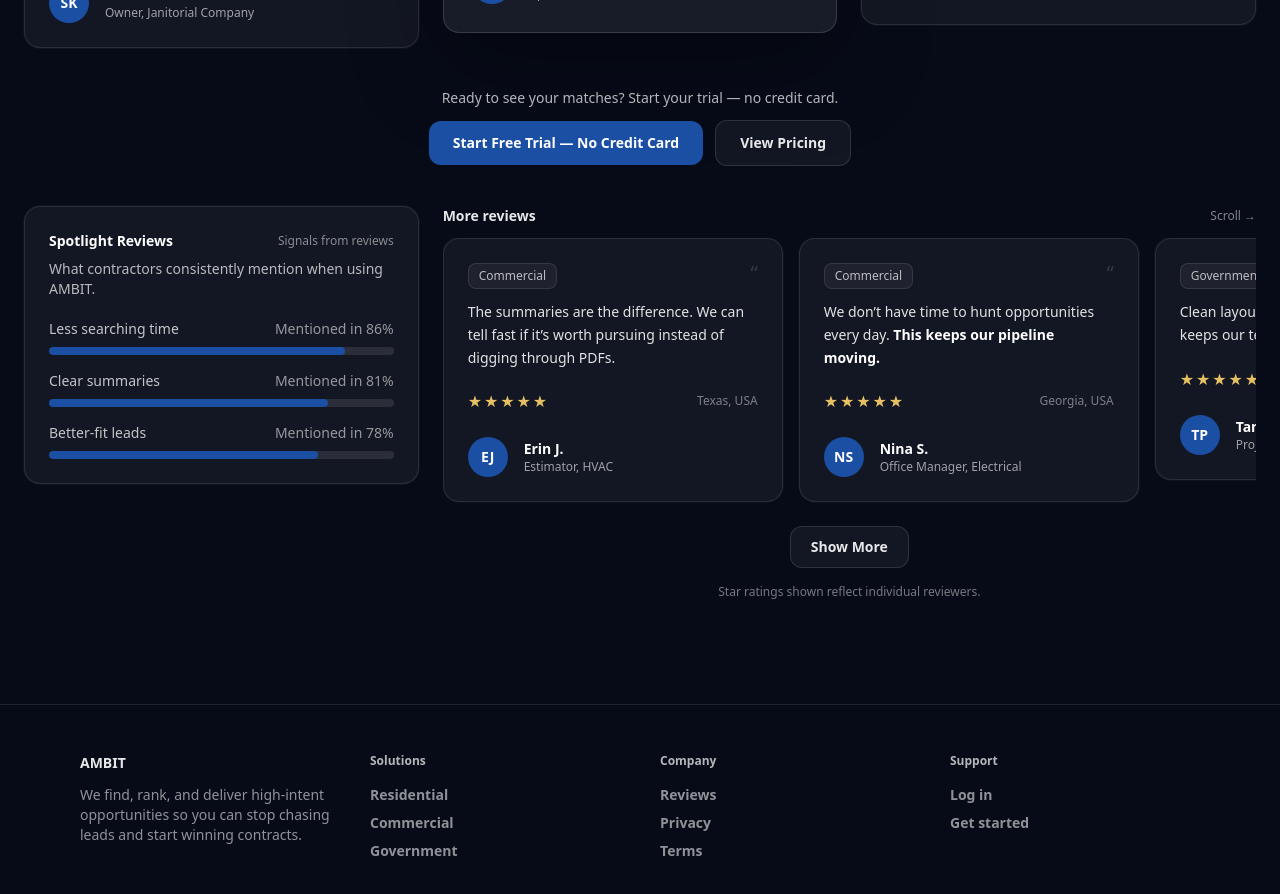
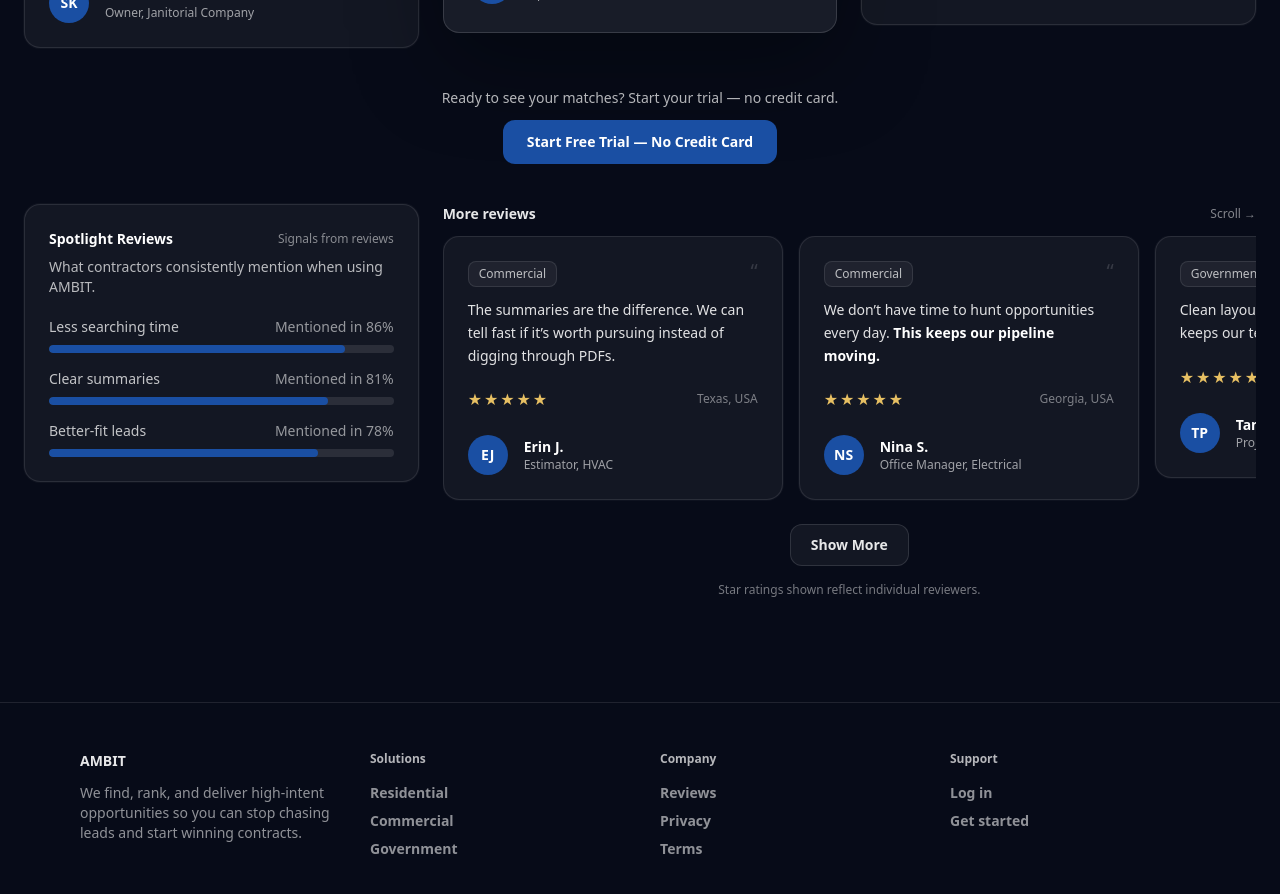
Before and after one commit to seansevrix/ambit, a Next.js app: page /testimonials in a window 1280 px wide. Shown: the part 800-1694 px from the top of the page. Built offline with nearby package versions, Linux system fonts and the light colour scheme.

Commit message:
Remove pricing CTA from testimonials page

```diff
--- a/app/testimonials/page.tsx
+++ b/app/testimonials/page.tsx
@@ -436,9 +436,6 @@ export default function TestimonialsPage() {
             <Link href="/get-started" className={PRIMARY}>
               Start Free Trial — No Credit Card
             </Link>
-            <Link href="/pricing" className={SECONDARY}>
-              View Pricing
-            </Link>
           </div>
         </div>
 
```
